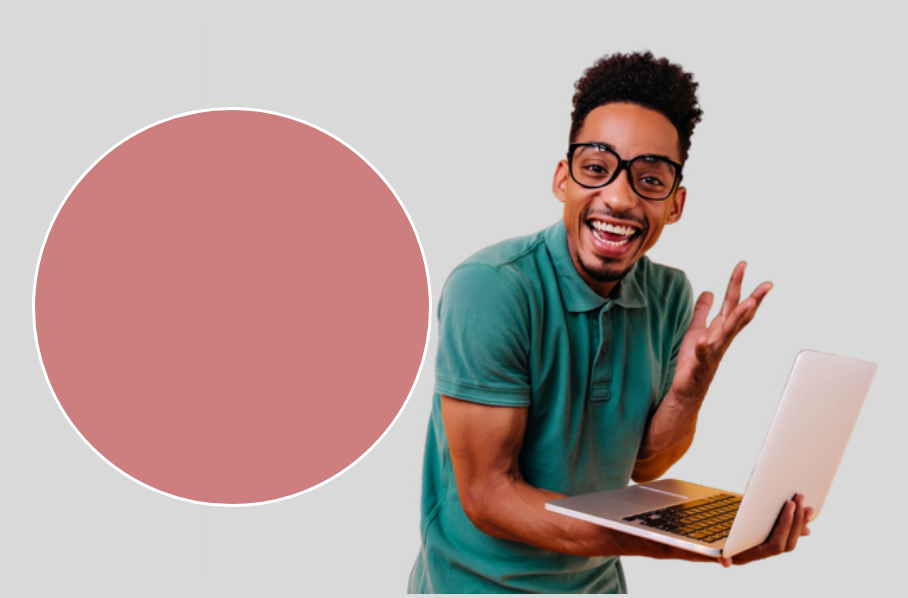
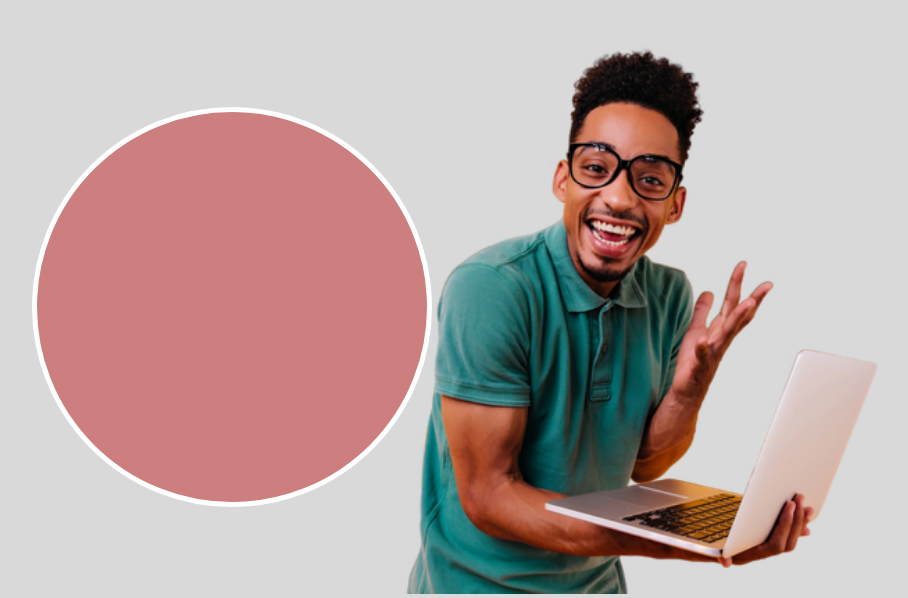
Before and after one commit to Lvmzoo-Dev/hackaton_gomycode, a PHP site: page /inscription.php in a window 1280 px wide. Shown: the part 213-811 px from the top of the page, without its empty margins (8-916 px from the left). Run offline with PHP 8.4, Linux system fonts and the light colour scheme; data comes from the database, SQL or seed files in the repository.

Commit message:
Derniere Validation

```diff
--- a/css/inscription.css
+++ b/css/inscription.css
@@ -36,7 +36,7 @@ body{
     width: 400px;
     height: 400px;
     border-radius: 50%;
-    border: 3px solid #fff;
+    border: 5px solid #fff;
     position: absolute;
     z-index: -1;
     top: 40%;
```
